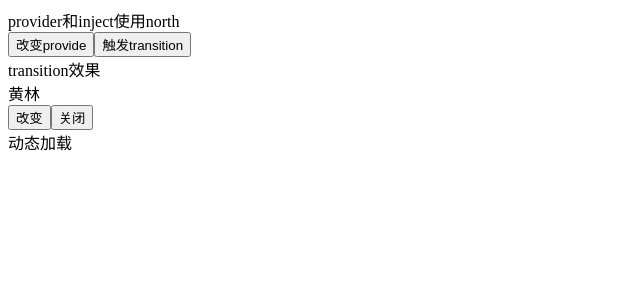
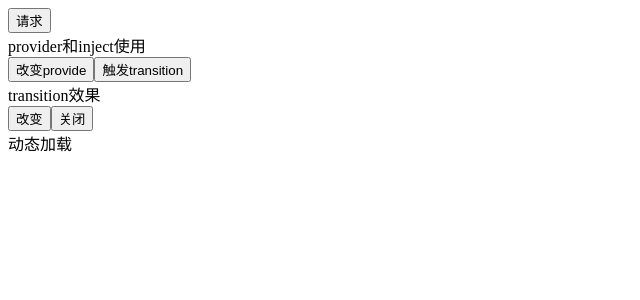
Before and after one commit to hlxll/vue, a Vue app: page /#/home in a window 1280 px wide. Shown: the top 300 px of the page, without its empty margins (0-640 px from the left). Built offline with nearby package versions, Linux system fonts and the light colour scheme.

Commit message:
文档学习

```diff
--- a/package.json
+++ b/package.json
@@ -8,6 +8,7 @@
     "lint": "vue-cli-service lint"
   },
   "dependencies": {
+    "axios": "^0.24.0",
     "core-js": "^3.6.5",
     "element-ui": "^2.15.6",
     "vue": "^3.0.0",
--- a/src/App.vue
+++ b/src/App.vue
@@ -1,5 +1,6 @@
 <template>
   <div id="app">
+    <button @click="setHttp()">请求</button>
     <Provide />
     <div id="modals" v-my-directive>{{ reposituries }}</div>
     <button @click="changeRep()">改变</button>
@@ -21,6 +22,7 @@ import {
   ref,
   watch,
 } from "vue";
+import axios from "axios";
 import Provide from "./components/Provide.vue";
 export default {
   name: "App",
@@ -40,19 +42,23 @@ export default {
       import("./components/AsyncComponent.vue")
     ),
   },
-  setup() {
+  setup(props, context) {
+    console.log(context);
     //provider为了响应式，可以将数据使用ref或者reactive定义
     const location = ref("north");
+    //reactive返回对象的响应式副本,如果将ref对象放进去，reactive会解包所有深层的refs
     const getLocation = reactive({
       longitude: 90,
       latitude: 135,
     });
+    // console.log("确定是否是reactive===" + isReactive(getLocation));
     const updateLocation = (data) => {
       console.log(data);
       location.value = "改变provide数据";
     };
     provide("location", location);
     //如果provide传递的数据不想被inject改动，可以加readonly
+    //readonly接受一个对象或ref并返回原始对象的只读代理，深层嵌套的都是只读
     provide("getLocation", readonly(getLocation));
     provide("updateLocation", updateLocation);
     //组件创建之前执行
@@ -77,6 +83,13 @@ export default {
   },
   mounted() {},
   methods: {
+    setHttp() {
+      axios
+        .get("http://localhost:4000/app/all?username=huanglin")
+        .then((res) => {
+          console.log(res);
+        });
+    },
     changeRep() {
       this.reposituries = "新ref函数创建响应式变量，可以在任何地方使用";
       //迫使组件实例重新渲染，仅仅组件本身和有插入插槽内容的子组件，不是所有子组件
@@ -92,6 +105,8 @@ export default {
   },
 };
 </script>
-
+<script setup>
+//这个script响应式状态需要明确使用响应式API，例如ref，reactive创建,不用导出，变量和方法可以直接使用
+</script>
 <style>
 </style>
--- a/src/components/Provide.vue
+++ b/src/components/Provide.vue
@@ -58,9 +58,21 @@ export default {
   },
   methods: {
     changeShow() {
-      console.log(this.$parent.showAsync);
+      const updateLocation = inject("updateLocation");
+      console.log(updateLocation);
       this.show = !this.show;
     },
   },
 };
 </script>
+<script setup>
+import { defineProps, defineEmits } from "vue";
+//defineProps和defineEmits只能在setup使用,定义的变量可以直接使用，但是用ref或parent获取该组件，需要使用
+//defineExpose导出
+const props = defineProps({
+  msg: String,
+});
+console.log(props);
+const emit = defineEmits(["change", "delete"]);
+console.log(emit);
+</script>
```
Also changed, not shown: 1 other file (tests, documents, lock files or other folders).
